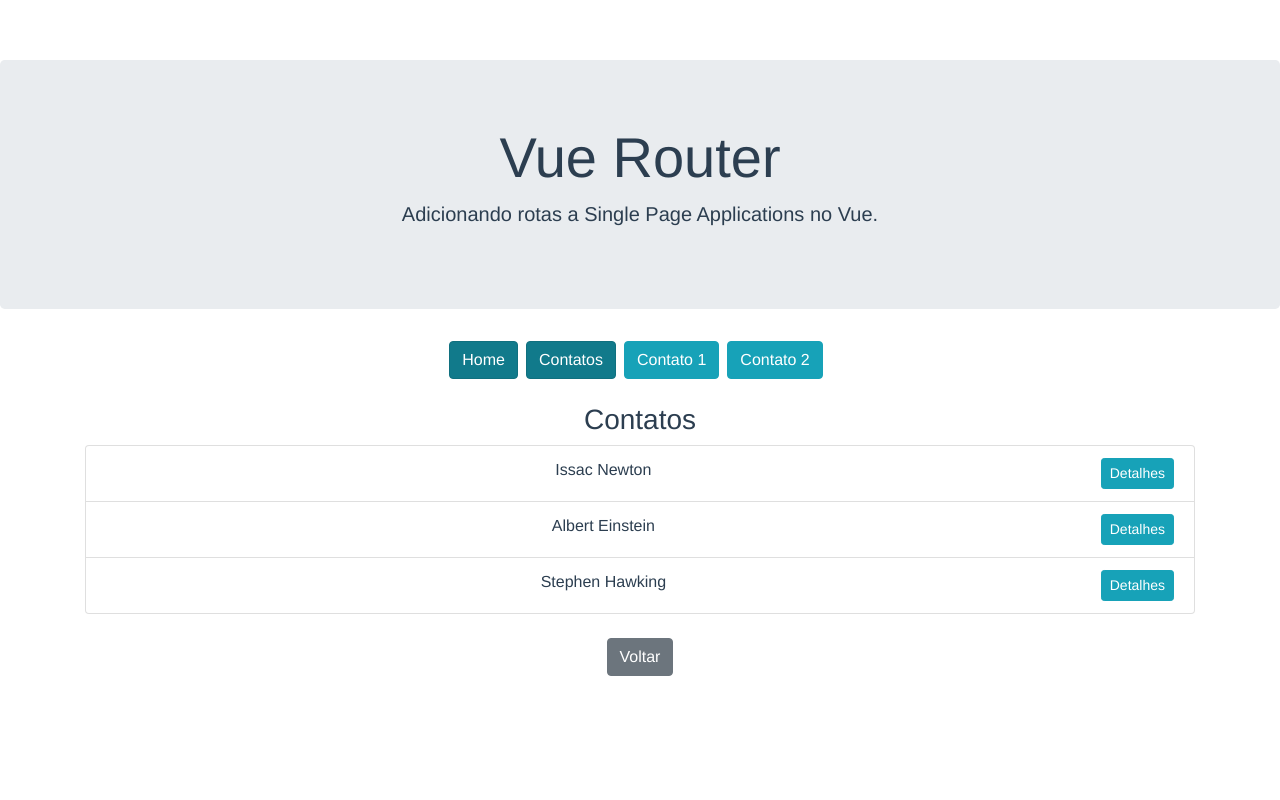
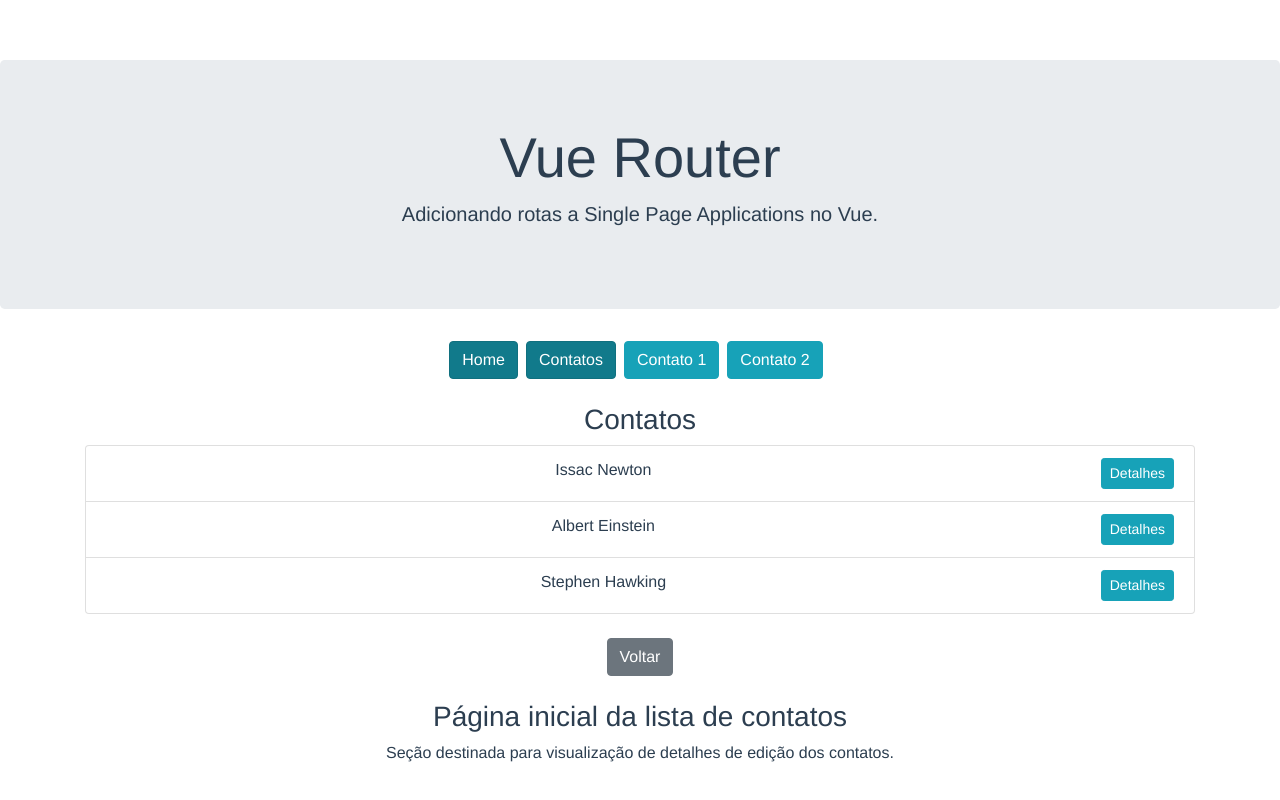
Before and after one commit to jacyzin/vue-rotas, a Vue app: page /contatos in a window 1280 px wide. Built offline with nearby package versions, Linux system fonts and the light colour scheme; the HTML template or start-up script is replaced by a standard one.

Commit message:
Add component root in /contatos

```diff
--- a/src/views/contatos/Contatos.vue
+++ b/src/views/contatos/Contatos.vue
@@ -1,5 +1,8 @@
 <template>
-  <ContatosLista />
+    <div>
+        <ContatosLista />
+        <router-view></router-view>
+    </div>
 </template>
 <script>
     import ContatosLista from './../../components/contatos/ContatosLista.vue'
--- /dev/null
+++ b/src/views/contatos/ContatosHome.vue
@@ -0,0 +1,9 @@
+<template>
+    <div>
+        <h3 class="font-weight-light">Página inicial da lista de contatos</h3>
+        <p>Seção destinada para visualização de detalhes de edição dos contatos.</p>
+    </div>
+</template>
+<script>
+
+</script>
```
Also changed, not shown: src/router.js (+11 -6 lines).
